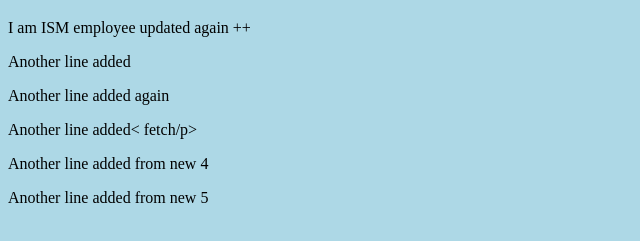
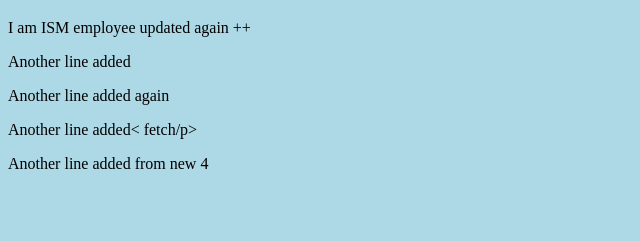
Before and after one commit to fahminmd/test3, a plain HTML site: page index.html in a window 1280 px wide. Shown: the part 61-302 px from the top of the page, without its empty margins (0-640 px from the left). Drawn offline with Linux system fonts and the light colour scheme.

Commit message:
Revert "new5"
This reverts commit c43eabd8a45e2145fe4e7aaaaa51efa616bd28cb.

```diff
--- a/index.html
+++ b/index.html
@@ -11,6 +11,5 @@
   <p>Another line added again</p>
   <p>Another line added< fetch/p>
     <p>Another line added from new 4</p>
-    <p>Another line added from new 5</p>
 </body>
 </html>
```
